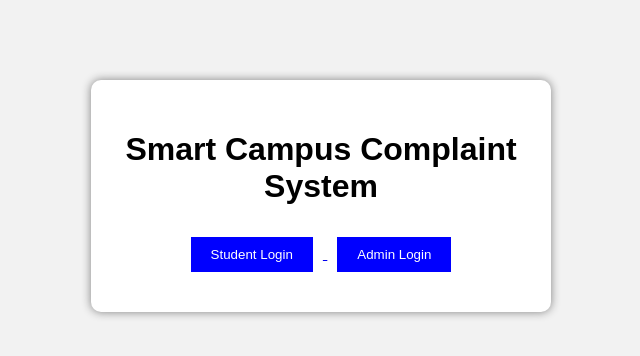
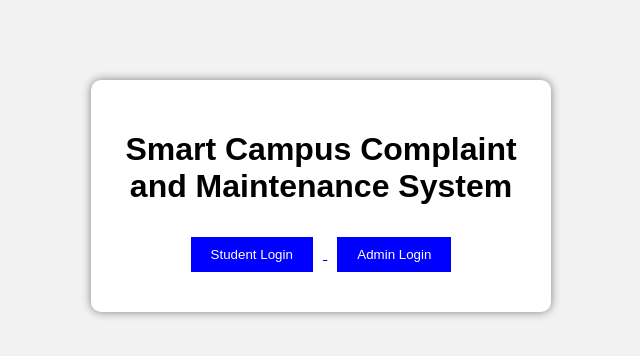
Before and after one commit to sushmithagk/smart-campus-system, a plain HTML site: page frontend/index.html in a window 1280 px wide. Shown: the whole page, without its empty margins (319-959 px from the left). Drawn offline with Linux system fonts and the light colour scheme.

Commit message:
Webhook test

```diff
--- a/frontend/index.html
+++ b/frontend/index.html
@@ -10,7 +10,7 @@
 
     <div class="container">
 
-        <h1>Smart Campus Complaint System</h1>
+        <h1>Smart Campus Complaint and Maintenance System</h1>
 
         <a href="student-login.html">
             <button>Student Login</button>
```
